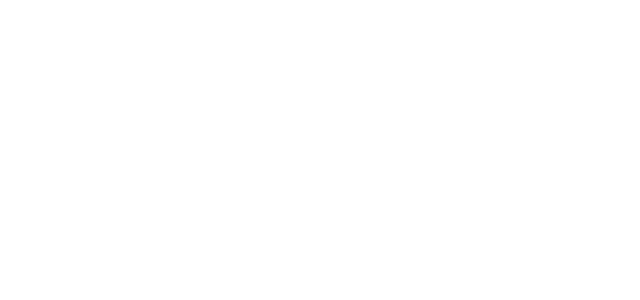
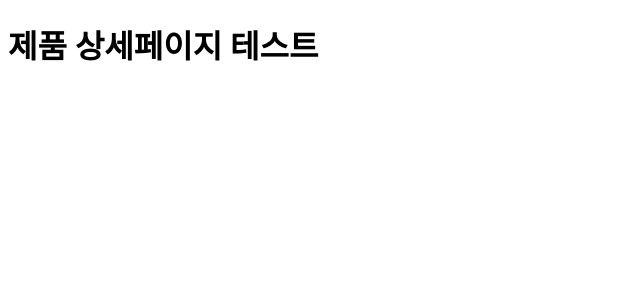
Before and after one commit to wecode-bootcamp-korea/justcode-6-1st-osamloc-front, a React (Create React App) app: page /product in a window 1280 px wide. Before the commit this address had no page. Shown: the top 300 px of the page, without its empty margins (0-640 px from the left). Built offline with nearby package versions, Linux system fonts and the light colour scheme.

Commit message:
Add: puduct  brach 테스트

```diff
--- a/src/pages/Product/Product.js
+++ b/src/pages/Product/Product.js
@@ -0,0 +1,9 @@
+import React from 'react';
+
+function Product() {
+  return (
+    <h1>제품 상세페이지 테스트</h1>
+  )
+}
+
+export default Product;
--- a/src/pages/Router.js
+++ b/src/pages/Router.js
@@ -3,6 +3,7 @@ import { BrowserRouter, Route, Routes } from 'react-router-dom';
 
 import Main from './Main/Main';
 import Login from './Login/Login';
+import Product from './Product/Product';
 
 function Router() {
   return (
@@ -10,6 +11,7 @@ function Router() {
       <Routes>
         <Route path="/" element={<Main />} />
         <Route path="/login" element={<Login />} />
+        <Route path="/product" element={<Product />} />
       </Routes>
     </BrowserRouter>
   );
```
